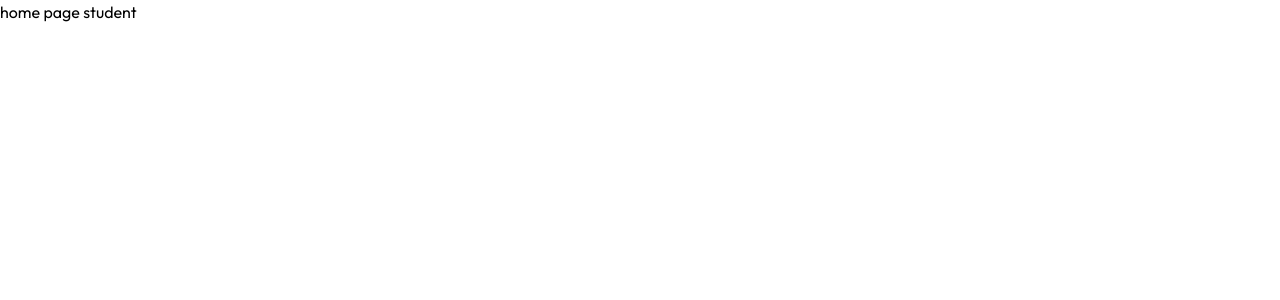
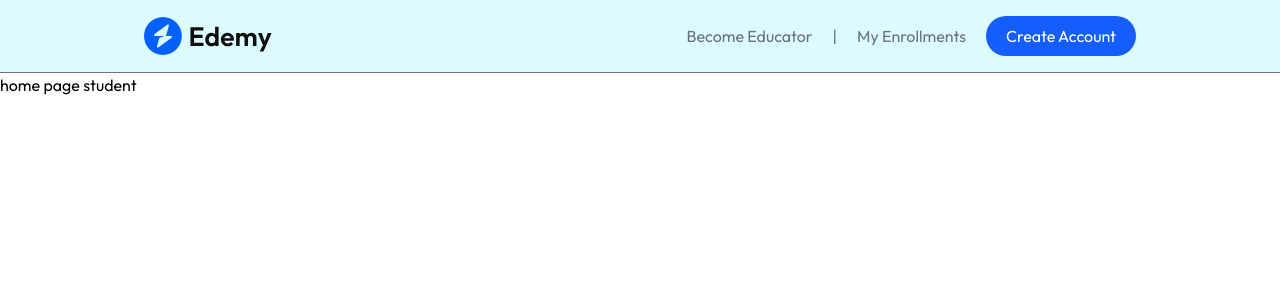
Before and after one commit to udaypratap08/Learing-management-system, a React (Vite) app in the folder client/: page / in a window 1280 px wide. Shown: the top 300 px of the page. Built offline with nearby package versions, Linux system fonts and the light colour scheme.

Commit message:
today add navbar component

```diff
--- a/client/src/App.jsx
+++ b/client/src/App.jsx
@@ -1,5 +1,5 @@
 import React from "react";
-import { Route, Routes } from "react-router-dom";
+import { Route, Routes, useMatch } from "react-router-dom";
 
 import Home from "./pages/student/Home";
 import CourseList from "./pages/student/CourseList";
@@ -12,11 +12,18 @@
 import AddCourse from "./pages/educator/AddCourse";
 import MyCourses from "./pages/educator/MyCourses";
 import StudentsEnrolled from "./pages/educator/StudentsEnrolled";
+import Navbar from "./components/student/Navbar";
 
 
 const App = () => {
+
+ const isEducatorRoute= useMatch('/educator/*')
+
+
   return (
-    <div>
+    <div className="text-default min-h-screen bg-white">
+      {/* jab ural ka path educator ke alawa kuch ho tab navbat dikhe*/}
+      {!isEducatorRoute && <Navbar />}
       <Routes>
         <Route path="/" element={<Home />} />
         <Route path="/course-list" element={<CourseList />} />
--- a/client/src/components/student/Navbar.jsx
+++ b/client/src/components/student/Navbar.jsx
@@ -1,9 +1,31 @@
 import React from 'react'
+import {assets} from '../../assets/assets'
+import { Link } from 'react-router-dom'
 
 const Navbar = () => {
+
+  const isCourseListPage= location.pathname.includes('/course-list');
+
   return (
-    <div>
-      <h1>Navbar</h1>
+    <div className={`flex items-center justify-between px-4 sm:px-10 md:px-14 lg:px-36 border-b border-gray-500 py-4 ${isCourseListPage ? 'bg-white':'bg-cyan-100/70'}`}>
+      <img src={assets.logo} alt='Logo' className='w-28 lg:w-32 cursor-pointer' />
+      <div className='hidden md:flex items-center gap-5 text-gray-500'>
+        <div className='flex items-center gap-5'>
+          <button>Become Educator</button>
+          | <Link to='/my-enrollments'>My Enrollments</Link>
+        </div>
+        <button className='bg-blue-600 text-white px-5 py-2 rounded-full'>Create Account</button>
+
+      </div>
+      {/*for phone screen*/}
+      <div className='md:hidden flex items-center gap-2 sm:gap-5 text-gray-500'>
+        <div>
+          <button>Become Educator</button>
+          | <Link to={'/my-enrollments'}>My Enrollments</Link>
+        </div>
+        <button><img src={assets.user_icon} alt=""/></button>
+
+      </div>
     </div>
   )
 }
```
